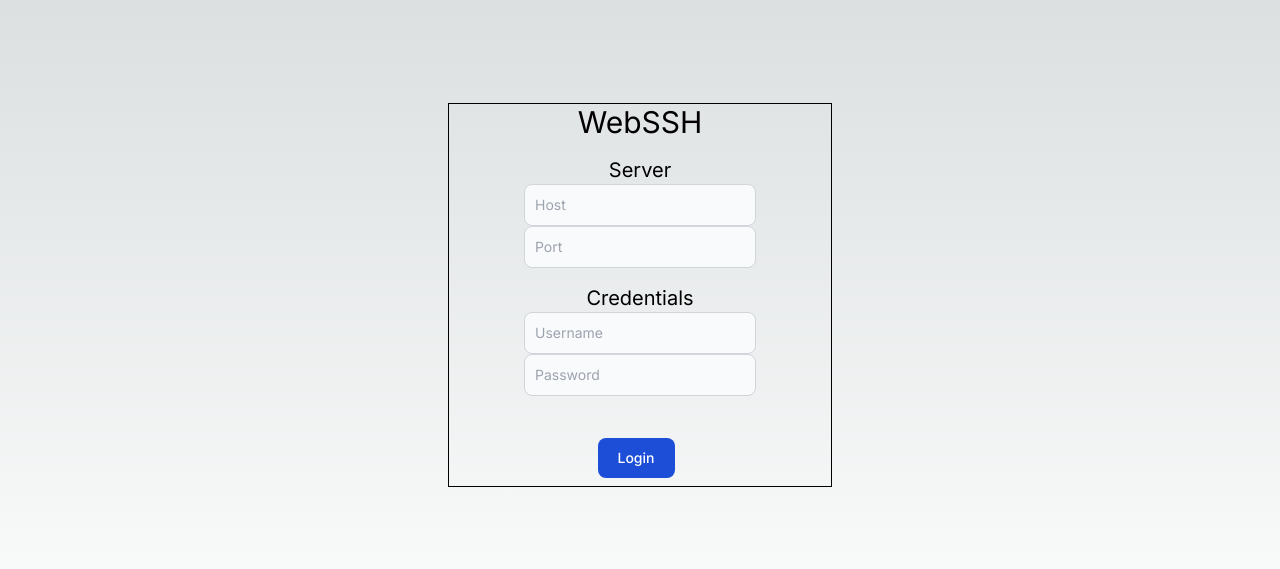
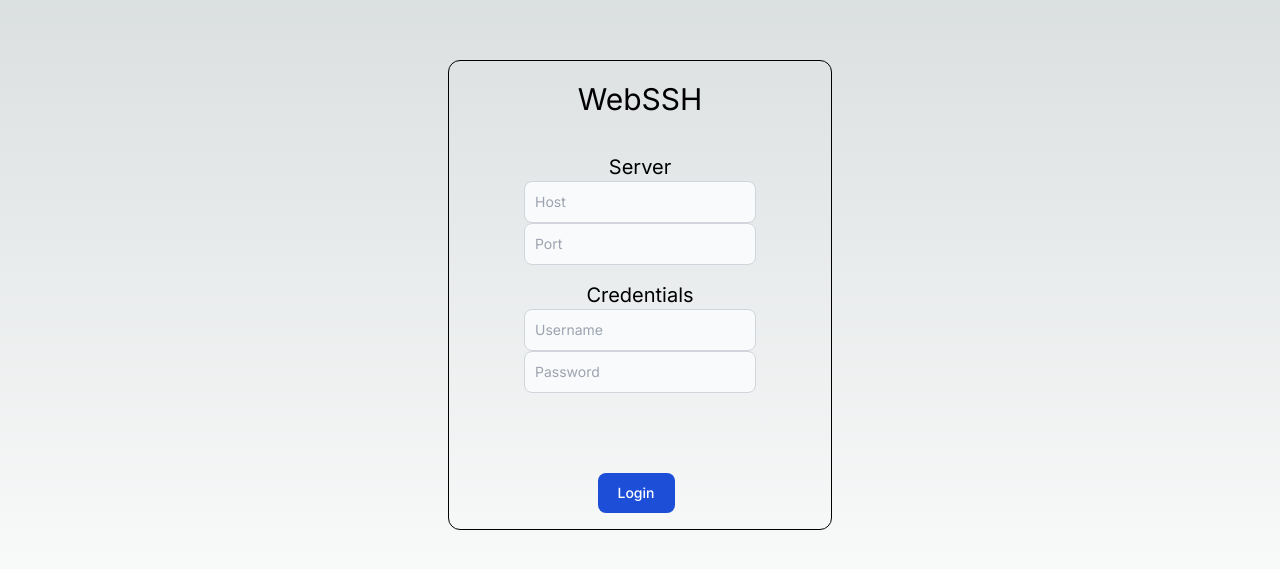
Before and after one commit to FireStreaker2/WebSSH, a Next.js app: page / in a window 1280 px wide. Shown: the part 105-674 px from the top of the page. Built offline with nearby package versions, Linux system fonts and the light colour scheme; what react-terminal would draw is missing.

Commit message:
small styling fixes

```diff
--- a/src/pages/index.tsx
+++ b/src/pages/index.tsx
@@ -75,8 +75,8 @@ export default function Home() {
 				/>
 			) : (
 				<div className="w-full h-full flex justify-center items-center">
-					<form className="border dark:border-white border-black flex justify-center items-center text-center flex-col gap-4 w-96 h-96">
-						<h1 className="text-3xl">WebSSH</h1>
+					<form className="border rounded-xl dark:border-white border-black flex justify-center items-center text-center flex-col gap-4 w-96">
+						<h1 className="text-3xl m-5">WebSSH</h1>
 						<div className="flex flex-col">
 							<h1 className="text-xl">Server</h1>
 							<input
@@ -113,13 +113,13 @@ export default function Home() {
 							/>
 						</div>
 
-						<div className="relative w-full h-5 flex justify-center items-center">
+						<div className="relative w-full h-5 flex justify-center items-center mt-3">
 							{error && <p className="absolute text-red-500">{error}</p>}
 							{loading && <SpinningCircles />}
 						</div>
 
 						<button
-							className="text-white bg-blue-700 hover:bg-blue-800 focus:ring-4 focus:ring-blue-300 font-medium rounded-lg text-sm px-5 py-2.5 me-2 mb-2 dark:bg-blue-600 dark:hover:bg-blue-700 focus:outline-none dark:focus:ring-blue-800"
+							className="text-white bg-blue-700 hover:bg-blue-800 focus:ring-4 focus:ring-blue-300 font-medium rounded-lg text-sm px-5 py-2.5 me-2 mb-4 dark:bg-blue-600 dark:hover:bg-blue-700 focus:outline-none dark:focus:ring-blue-800 mt-4"
 							onClick={async (event) => {
 								event.preventDefault();
 
@@ -132,6 +132,7 @@ export default function Home() {
 								}
 
 								setLoading(true);
+								setError("");
 
 								const response = await fetch("/api/connect", {
 									method: "POST",
@@ -141,16 +142,15 @@ export default function Home() {
 									}),
 								});
 
+								setLoading(false);
+
 								if (!response.ok) return setError("an http error occurred!");
 
 								const data: Data = await response.json();
 
 								if (data.error)
 									setError(`an error occurred while logging in: ${data.error}`);
-								else {
-									setLoading(false);
-									setLoggedIn(true);
-								}
+								else setLoggedIn(true);
 							}}
 						>
 							Login
```
